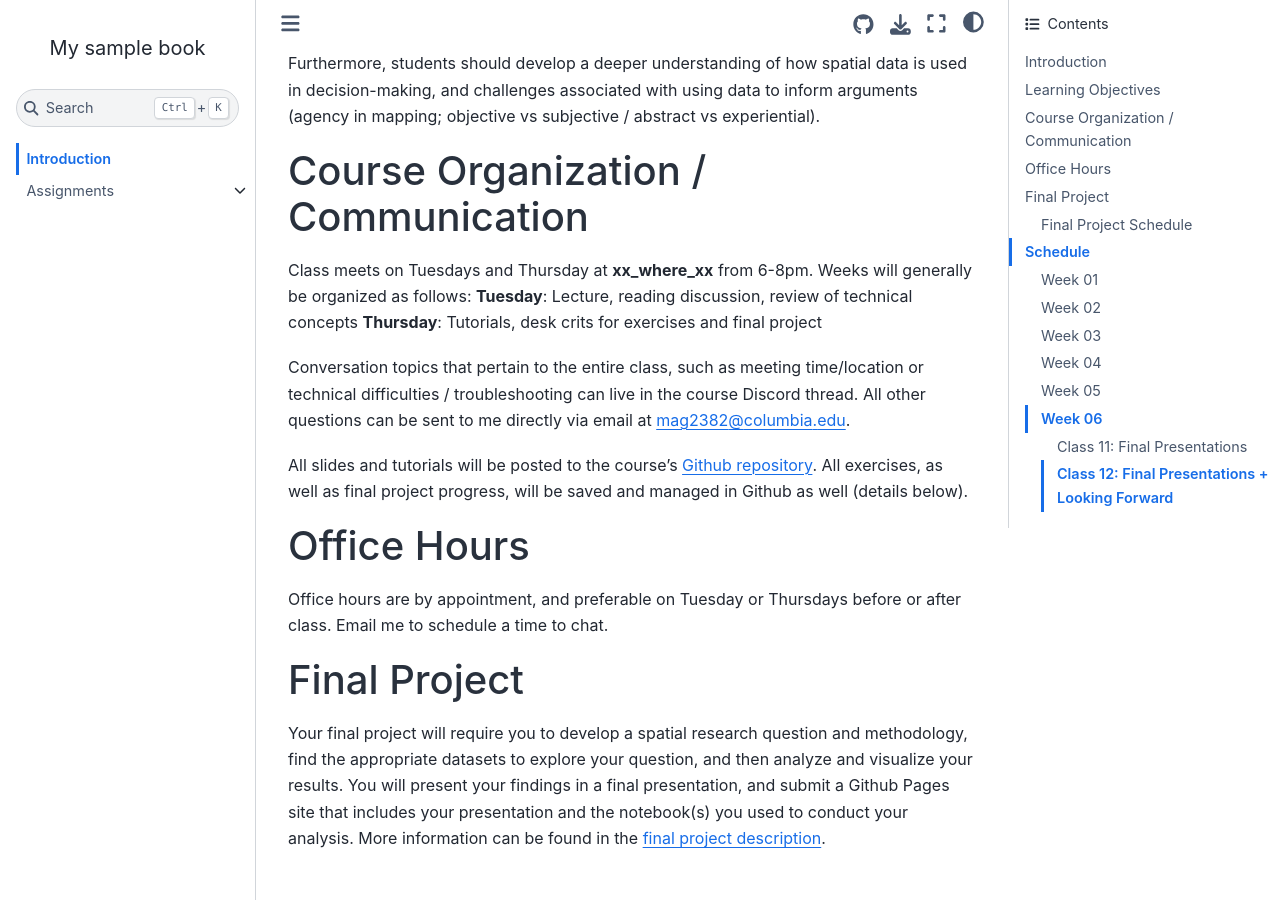
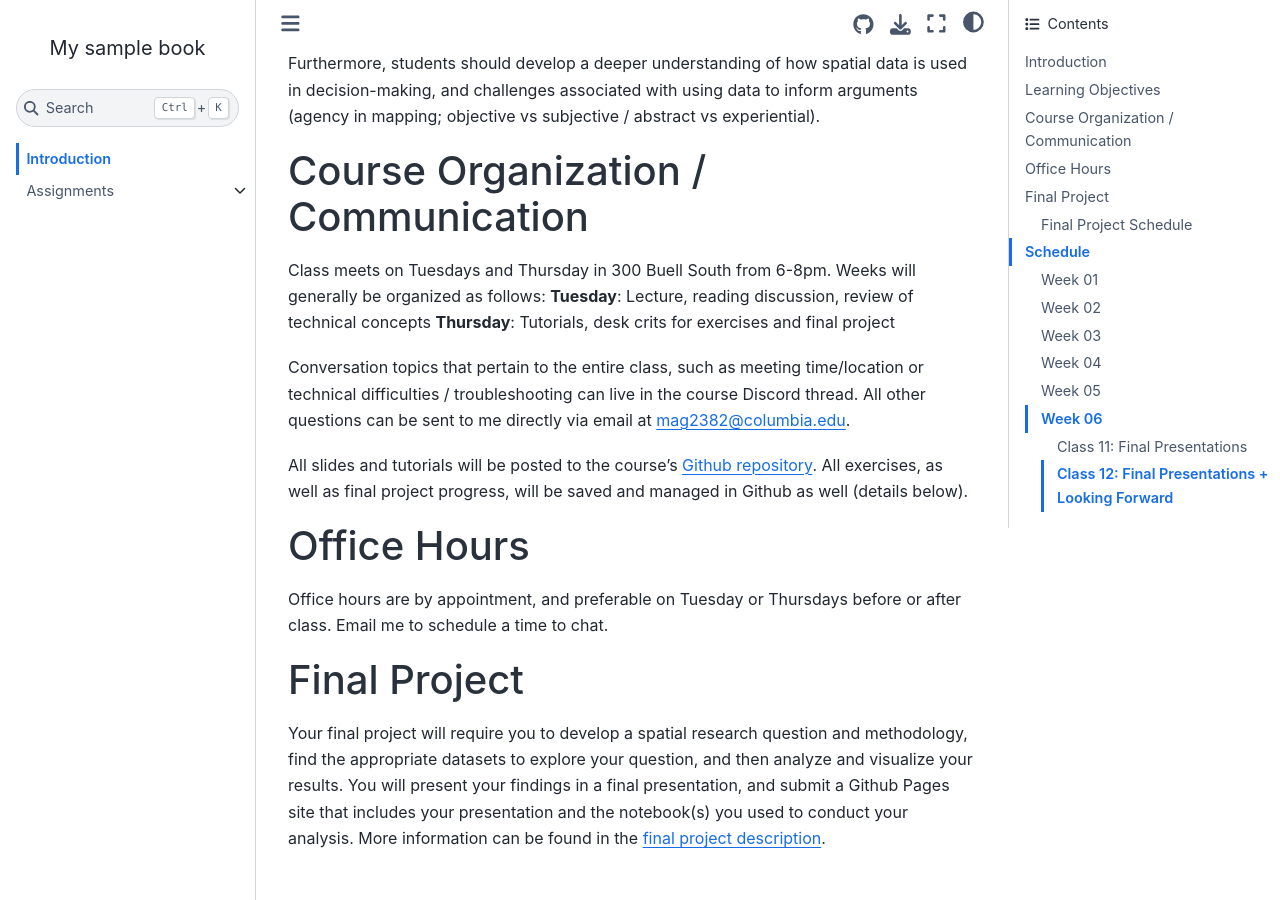
Before and after one commit to yumobennyyang/Mapping-Systems, a Jupyter Book: the page built from Syllabus/syllabus.md, in a window 1280 px wide and 900 px high, scrolled down 728 px. Built offline with Jupyter Book 1.0.4 settings and Sphinx 7.4.7 and the Sphinx Book theme 1.1.4, drawn with Linux system fonts in a browser that asks for light colours; pages that are not in the unit, such as notebooks, are missing from menus.

Commit message:
update room number

```diff
--- a/Syllabus/syllabus.md
+++ b/Syllabus/syllabus.md
@@ -25,7 +25,7 @@ Furthermore, students should develop a deeper understanding of how spatial data
 ## Course Organization / Communication
 
 
-Class meets on Tuesdays and Thursday at **xx_where_xx** from 6-8pm. Weeks will generally be organized as follows:
+Class meets on Tuesdays and Thursday in 300 Buell South from 6-8pm. Weeks will generally be organized as follows:
 **Tuesday**: Lecture, reading discussion, review of technical concepts
 **Thursday**: Tutorials, desk crits for exercises and final project
 
```
